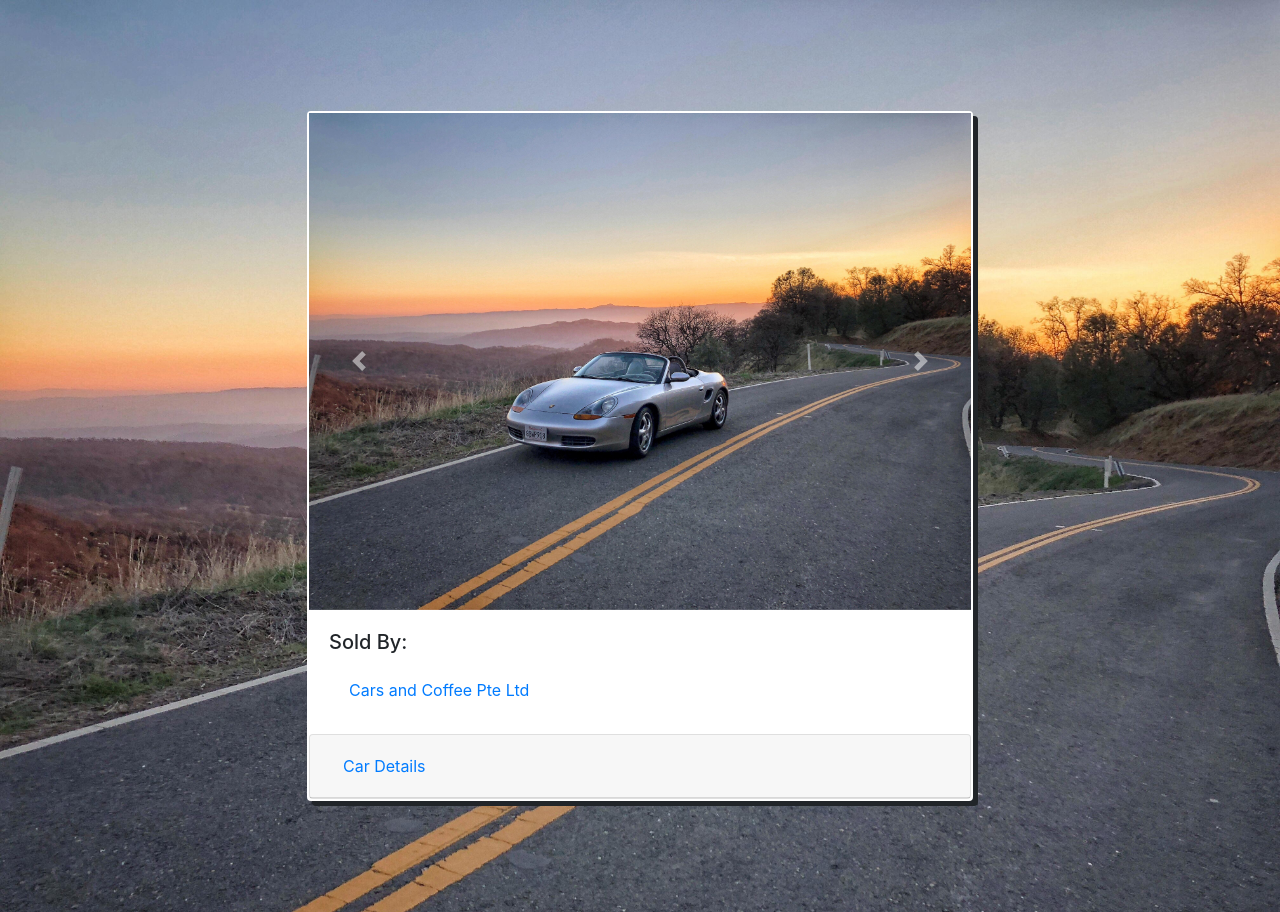
After one commit to Code-Institute-Submissions/liuzhenxin2-vroom-, a Flask app: template templates/updated_listing.template.html in a window 1280 px wide. The commit adds this page. Run offline with Flask 2, Linux system fonts and the light colour scheme; the template is opened without the code that fills it, so the values that code supplies are empty; some libraries are stand-ins or nearby versions.

Commit message:
created update route for listing

```diff
--- a/app.py
+++ b/app.py
@@ -102,12 +102,67 @@ def process_create():
 # Show Created listing
 
 
-@app.route("/created")
-def show_created():
+@app.route("/created/<listing_id>")
+def show_created(listing_id):
     new_listing = db.listings.find({}).sort("_id", -1).limit(1)
     car_brand = db.brands.find()
     return render_template("created_listing.template.html", new_listing=new_listing)
 
+@app.route("/updated/<listing_id>")
+def show_updated(listing_id):
+    car_brand =db.brands.find()
+    listing = db.listings.find_one({
+        '_id': ObjectId(listing_id)
+    })
+    return render_template("updated_listing.template.html", listing=listing)
+
+@app.route("/update/<listing_id>")
+def show_update(listing_id):
+    listing = db.listings.find_one({
+        '_id': ObjectId(listing_id)
+    })
+    car_brand = db.brands.find()
+
+    return render_template("update_listing.template.html", listing=listing, car_brand=car_brand)
+
+@app.route("/update/<listing_id>", methods=["POST"])
+def process_update(listing_id):
+    brand_id = request.form.get("car_brand")
+    car_model = request.form.get("car_model")
+    car_type = request.form.get("car_type")
+    car_hp = request.form.get("car_hp")
+    car_condition = request.form.get("car_condition")
+    car_year = request.form.get("car_year")
+    car_price = request.form.get("car_price")
+    car_mileage = request.form.get("car_mileage")
+
+    car_brand = db.brands.find_one({
+        '_id': ObjectId(brand_id)
+    })
+
+    listing = db.listings.find_one({
+        '_id': ObjectId(listing_id)
+    })
+
+    db.listings.update_one({
+        '_id': ObjectId(listing_id)
+    },
+        {
+        '$set': {
+            'car': {
+                '_id': ObjectId(brand_id),
+                'car_brand': car_brand["brand"],
+                'car_model': car_model,
+                'car_type': car_type,
+                'car_hp': car_hp,
+                'car_condition': car_condition,
+                'car_year': car_year,
+                'car_price': car_price,
+                'car_mileage': car_mileage
+            }
+        }
+    })
+    return redirect(url_for('show_updated', listing_id=listing_id))
 
 # "magic code" -- boilerplate
 if __name__ == '__main__':
--- a/templates/all_create_listing.template.html
+++ b/templates/all_create_listing.template.html
@@ -2,7 +2,7 @@
 <div>
     <select name="car_brand" class="form-control mt-3 w-50">
         {% for each_brand in car_brand %}
-        <option value="{{each_brand._id}}" {%if previous_values and each_brand._id==previous_values.car_brand%} selected {%endif%}>{{each_brand.brand}}</option>
+        <option value="{{each_brand._id}}" {%if previous_values and each_brand._id==previous_values._id%} selected {%endif%}>{{each_brand.brand}}</option>
         {%endfor%}
     </select>
 </div>
--- /dev/null
+++ b/templates/updated_listing.template.html
@@ -0,0 +1,90 @@
+{% extends "base.template.html" %} {% block content %}
+<div class="card d-flex justify-content-center" style="margin: 10% 20% 10% 20%; border: 2px white solid; box-shadow: 5px 5px;">
+  <div id="carouselControls" class="carousel slide" data-ride="carousel">
+    <div class="carousel-inner">
+      <div class="carousel-item active">
+        <img
+          src="{{url_for('static', filename='pictures/index-main-background.jpg')}}"
+          class="d-block w-100"
+          alt="..."
+        />
+      </div>
+      <div class="carousel-item">
+        <img
+          src="{{url_for('static', filename='pictures/index-main-background.jpg')}}"
+          class="d-block w-100"
+          alt="..."
+        />
+      </div>
+      <div class="carousel-item">
+        <img
+          src="{{url_for('static', filename='pictures/index-main-background.jpg')}}"
+          class="d-block w-100"
+          alt="..."
+        />
+      </div>
+    </div>
+    <a
+      class="carousel-control-prev"
+      href="#carouselControls"
+      role="button"
+      data-slide="prev"
+    >
+      <span class="carousel-control-prev-icon" aria-hidden="true"></span>
+      <span class="sr-only">Previous</span>
+    </a>
+    <a
+      class="carousel-control-next"
+      href="#carouselControls"
+      role="button"
+      data-slide="next"
+    >
+      <span class="carousel-control-next-icon" aria-hidden="true"></span>
+      <span class="sr-only">Next</span>
+    </a>
+  </div>
+  <div class="card-body">
+    <h5 class="card-title">Sold By:</h5>
+    <ul class="list-group list-group-flush">
+      <li class="list-group-item"><a href="#">Cars and Coffee Pte Ltd</a></li>
+    </ul>
+  </div>
+  <div id="accordion">
+    <div class="card">
+      <div class="card-header" id="car_header_details">
+        <h5 class="mb-0">
+          <button
+            class="btn btn-link"
+            data-toggle="collapse"
+            data-target="#car_details"
+            aria-expanded="false"
+            aria-controls="car_details"
+          >
+            Car Details
+          </button>
+        </h5>
+      </div>
+
+      <div
+        id="car_details"
+        class="collapse"
+        aria-labelledby="car_header_details"
+        data-parent="#accordion"
+      >
+        <div class="card-body">
+          <ul class="list-group list-group-flush">
+            <li class="list-group-item">Brand: {{listing.car.car_brand}}</li>
+            <li class="list-group-item">Model: {{listing.car.car_model}}</li>
+            <li class="list-group-item">Car Type: {{listing.car.car_type}}</li>
+            <li class="list-group-item">Horse Power: {{listing.car.car_hp}} bhp</li>
+            <li class="list-group-item">Condition: {{listing.car.car_condition}}</li>
+            <li class="list-group-item">Year Manufactured: {{listing.car.car_year}}</li>
+            <li class="list-group-item">Asking Price: ${{listing.car.car_price}}</li>
+            <li class="list-group-item">Mileage: {{listing.car.car_mileage}} Km</li>
+          </ul>
+        </div>
+      </div>
+    </div>
+  </div>
+  {%endblock%}
+</div>
```
Also changed, not shown: templates/update_listing.template.html (added, +15 -0 lines).
